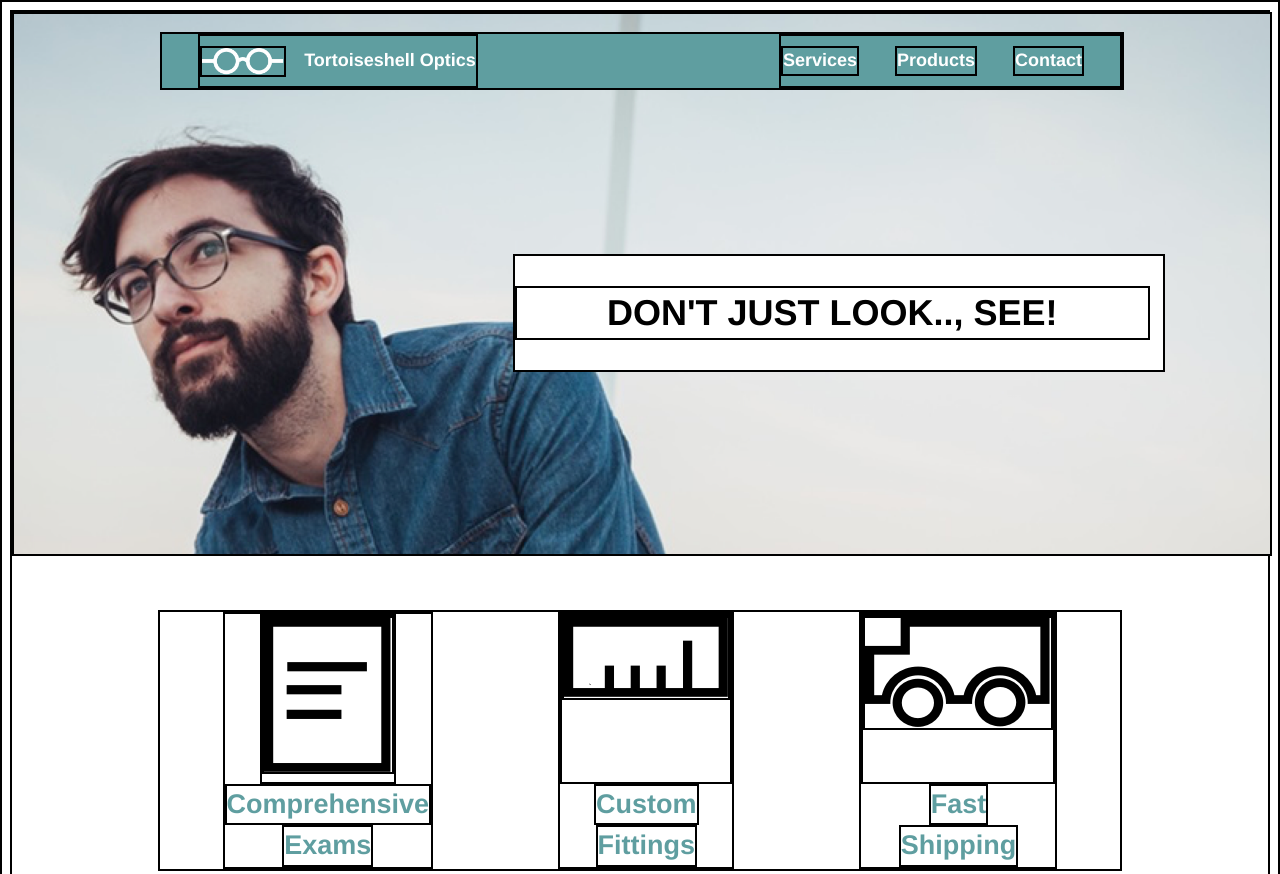
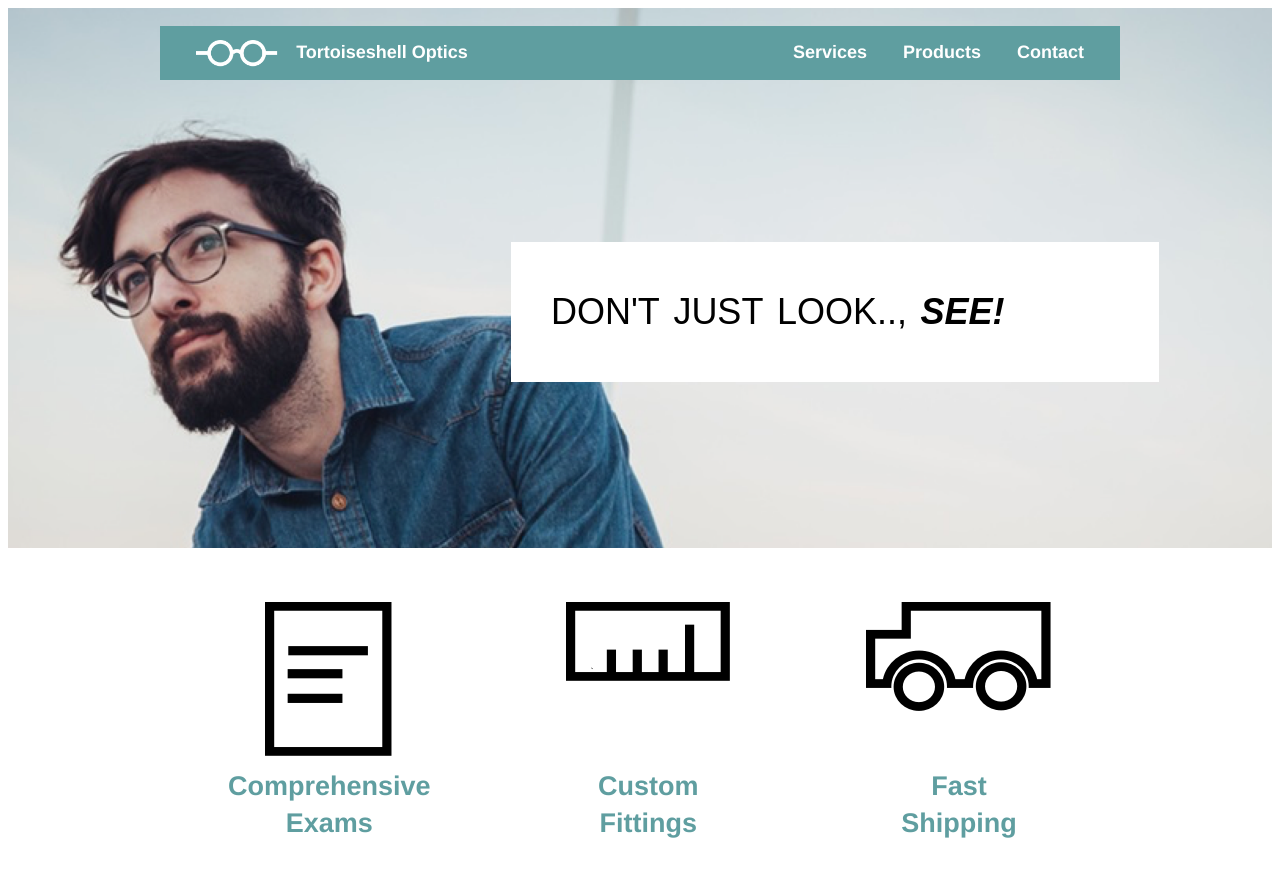
Before and after one commit to babyboomer53/tortoiseshell-optics, a plain HTML site: page index.html in a window 1280 px wide. Shown: the top 874 px of the page. Drawn offline with nearby package versions, Linux system fonts and the light colour scheme.

Commit message:
Finished coding the animated text.
My finished coding the animated text, and it is behaving as intended. I'm likely to make some refinements before merging it with the master branch.

```diff
--- a/index.html
+++ b/index.html
@@ -48,7 +48,16 @@
 
         <div class="site-container">
             <div class="slogan site-container" style="z-index: 1;">
-                <h2>DON'T JUST LOOK.., SEE!</h2>
+                <!--<h2 style="display: none;">DON'T JUST LOOK.., SEE!</h2>-->
+                <ul>
+                    <li> DON'T </li>
+                    <li> JUST </li>
+                    <li> LOOK </li>
+                    <li>. </li>
+                    <li>. </li>
+                    <li>, </li>
+                    <LI> SEE! </li>
+                </ul>
             </div>
         </div>
 
--- a/resources/css/style.css
+++ b/resources/css/style.css
@@ -4,11 +4,11 @@ html {
     font-weight: bold;
     line-height: 1.4;
 }
-
+/*
 * {
     border: 2px solid black;
 }
-
+*/
 .site-container {
     display: flex;
     width: 960px;
@@ -60,6 +60,7 @@ html {
 
 .slogan {
     position: absolute;
+    padding: 1.5rem 0;
     color: black;
     background-color: White;
     width: 36rem;
@@ -129,3 +130,64 @@ footer a {
     color: inherit;
     margin-left: 1.0rem;
 }
+
+ul li {
+    margin-right: 0.75rem;
+    list-style: none;
+    float: left;
+    font-family: Arial;
+    font-size: 2rem;
+    color: #000;
+    font-weight: Normal;
+    opacity: 0;
+    animation:1s ease 3s normal forwards 1 animate;
+}
+
+@keyframes animate {
+    0% {
+        opacity: 0;
+    }
+    100% {
+        opacity: 1;
+    }
+}
+
+ul li:nth-child(1) {
+    /*Don't*/
+    animation-delay: 1000ms
+}
+
+ul li:nth-child(2) {
+    /*Just*/
+    animation-delay: 1500ms
+}
+
+ul li:nth-child(3) {
+    /*Look*/
+    margin: 0;
+    animation-delay: 2000ms;
+}
+
+ul li:nth-child(4) {
+    /*Period*/
+    margin: 0;
+    animation-delay: 2250ms;
+}
+
+ul li:nth-child(5) {
+    /*Period*/
+    margin: 0;
+    animation-delay: 2500ms
+}
+
+ul li:nth-child(6) {
+    /*Comma*/
+    animation-delay: 2750ms;
+}
+
+ul li:nth-child(7) {
+    /*See*/
+    font-weight: bold;
+    font-style: italic;
+    animation-delay: 3750ms;
+}
```
